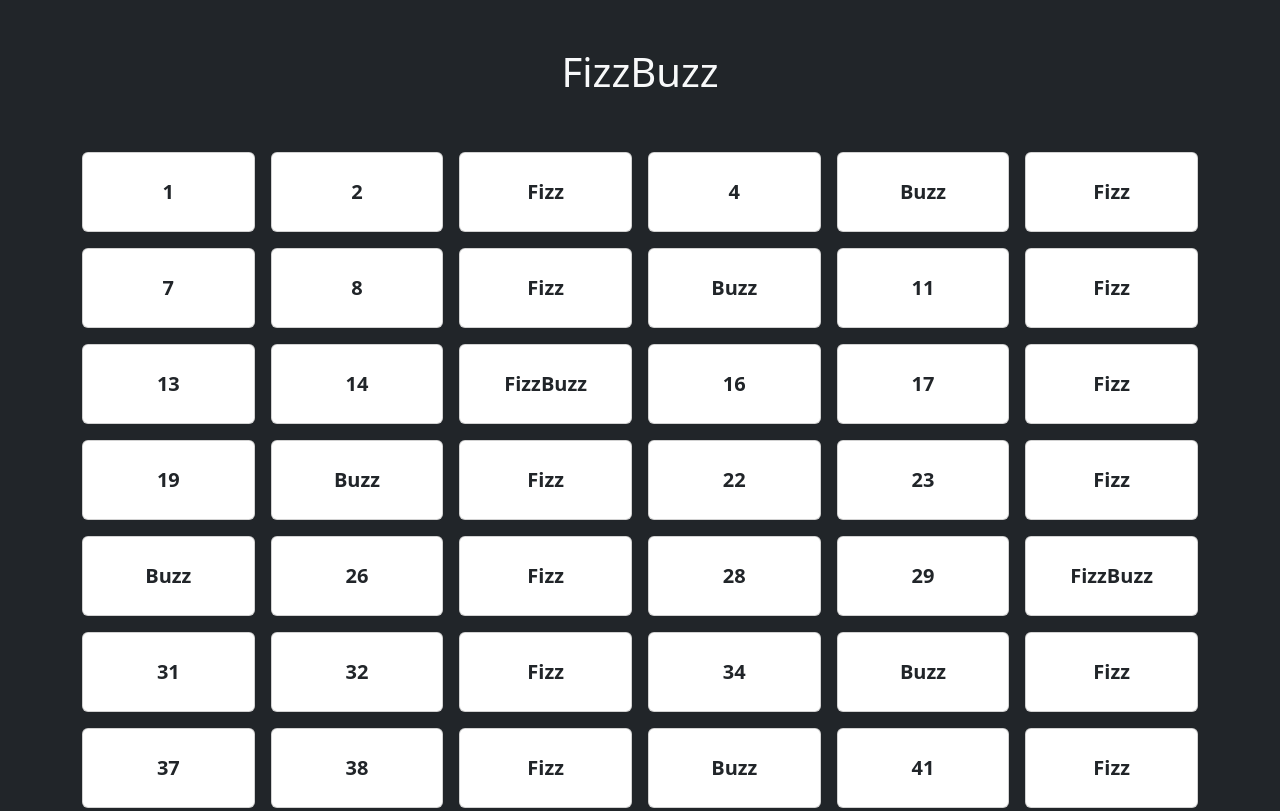
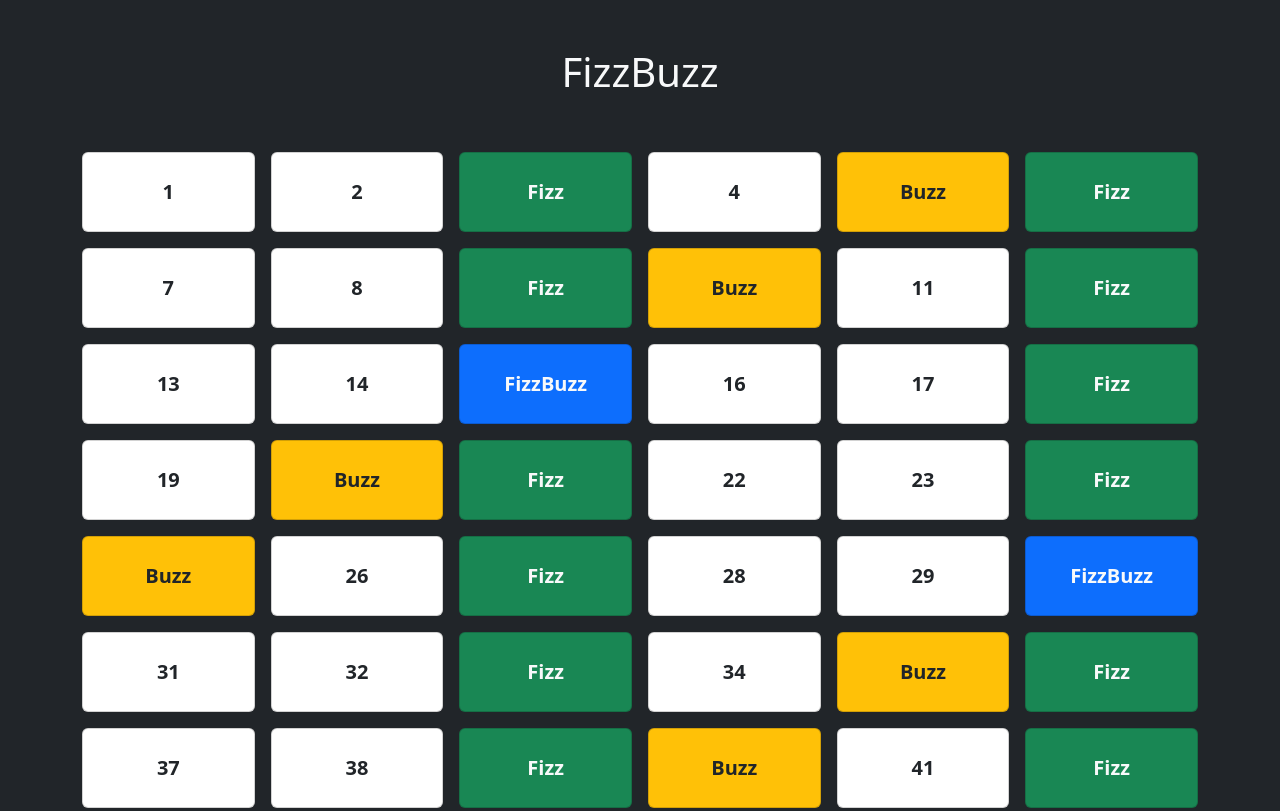
Before and after one commit to Salvatore-Gianfrancesco/js-fizzbuzz, a plain HTML site: page index.html in a window 1280 px wide. Shown: the top 811 px of the page. Drawn offline with nearby package versions, Linux system fonts and the light colour scheme.

Commit message:
added different styles to elements

```diff
--- a/assets/js/main.js
+++ b/assets/js/main.js
@@ -17,12 +17,31 @@ for (let i = 1; i <= 100; i++) {
         newEl = i;
     }
 
-    // console.log(newEl);
-    newEl = `
+    if (newEl == "FizzBuzz") {
+        newEl = `
         <div class="col-2">
-            <div class="card py-4">${newEl}</div>
+            <div class="card bg-primary py-4">${newEl}</div>
         </div>
     `;
-    // console.log(newEl);
+    } else if (newEl == "Fizz") {
+        newEl = `
+        <div class="col-2">
+            <div class="card bg-success py-4">${newEl}</div>
+        </div>
+    `;
+    } else if (newEl == "Buzz") {
+        newEl = `
+        <div class="col-2">
+            <div class="card bg-warning text-dark py-4">${newEl}</div>
+        </div>
+    `;
+    } else {
+        newEl = `
+        <div class="col-2">
+            <div class="card text-dark py-4">${newEl}</div>
+        </div>
+    `;
+    }
+
     rowEl.innerHTML += newEl;
 }
--- a/index.html
+++ b/index.html
@@ -16,7 +16,7 @@
 
     <h1 class="text-light text-center py-5">FizzBuzz</h1>
     <div class="container text-dark text-center fs-5 fw-bold">
-        <div class="row g-3" id="riga">
+        <div class="row g-3 text-light" id="riga">
 
         </div>
     </div>
```
